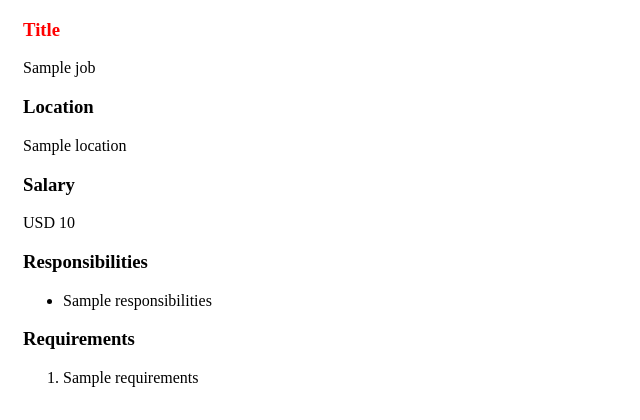
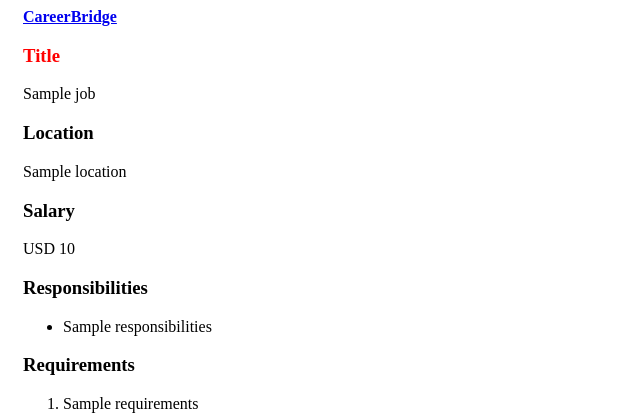
Before and after one commit to Yazan-ys202110319/CareerBridge, a Flask app: template templates/job_page.html in a window 1280 px wide. Shown: the top 420 px of the page, without its empty margins (0-640 px from the left). Run offline with Flask 3, Linux system fonts and the light colour scheme; the template is opened without the code that fills it: most values are stand-ins (such as "Sample title", 1, 10 or a date in 2020); some web fonts are replaced.

Commit message:
Update job_page.html

```diff
--- a/templates/job_page.html
+++ b/templates/job_page.html
@@ -17,6 +17,7 @@
 
     <body>
         <div class="container">
+            <a href="/"><div><b>CareerBridge</b></div></a>
             <h3 class="test">Title</h3>
             <p>{{job.title}}</p>
             <h3>Location</h3>
```
